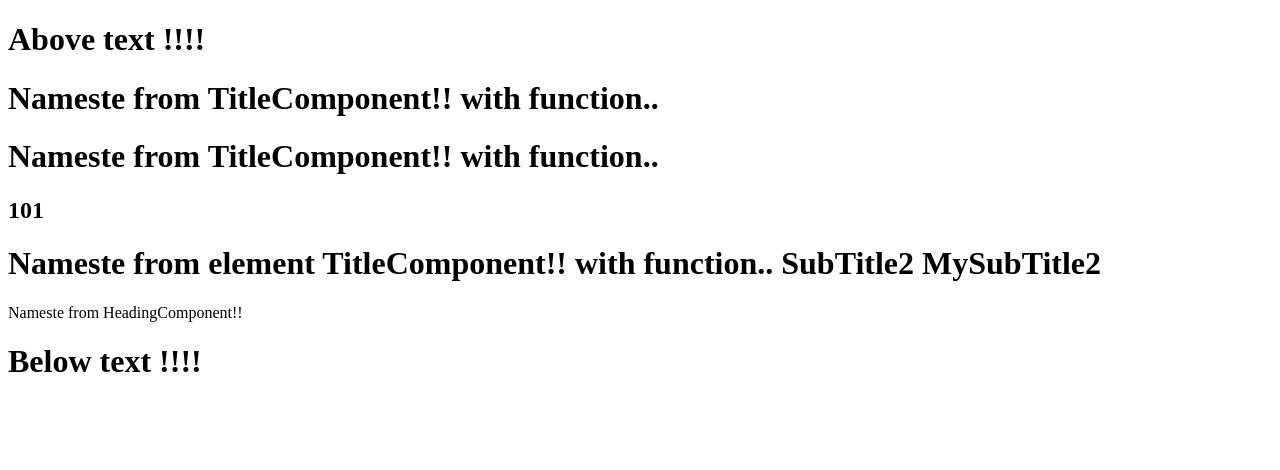
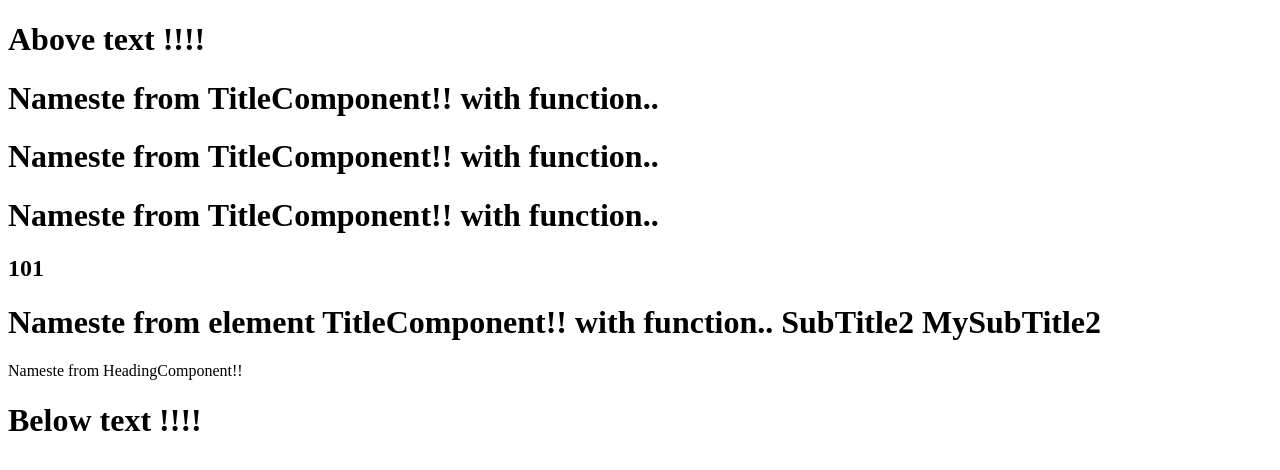
Before and after one commit to udaykumarburgula2k/namaste-react-uday, a React (Vite) app: page / in a window 1280 px wide. Shown: the top 470 px of the page. Built offline with nearby package versions, Linux system fonts and the light colour scheme.

Commit message:
you can also call component as a function

```diff
--- a/App.js
+++ b/App.js
@@ -70,6 +70,7 @@ const number = 100;
 const HeadingComponent = () => {
     return (
         <div>
+            {Title()}   {/* you can also call component as a function */ }
             <Title />
             <Title >Overriding Title</Title> {/* you can override component content using children props */}
             <h2>{number+1}</h2> {/* embedding JavaScript expression inside JSX using {} */}
```
